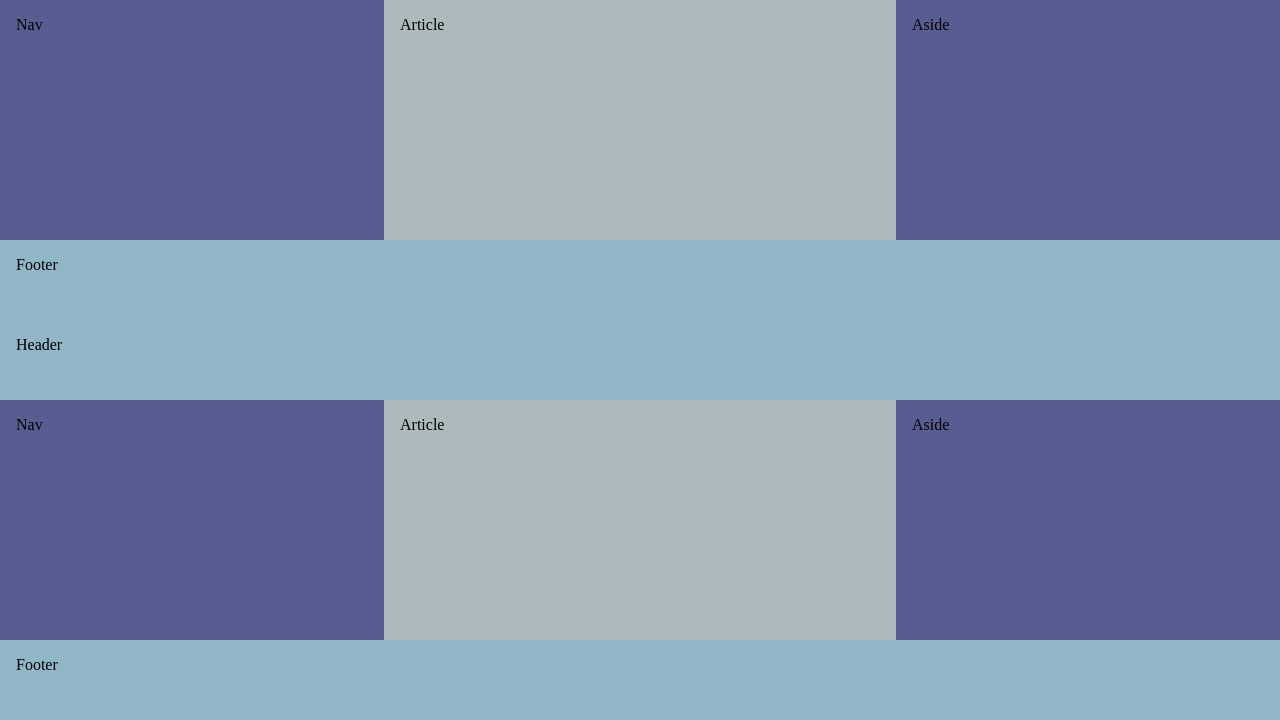
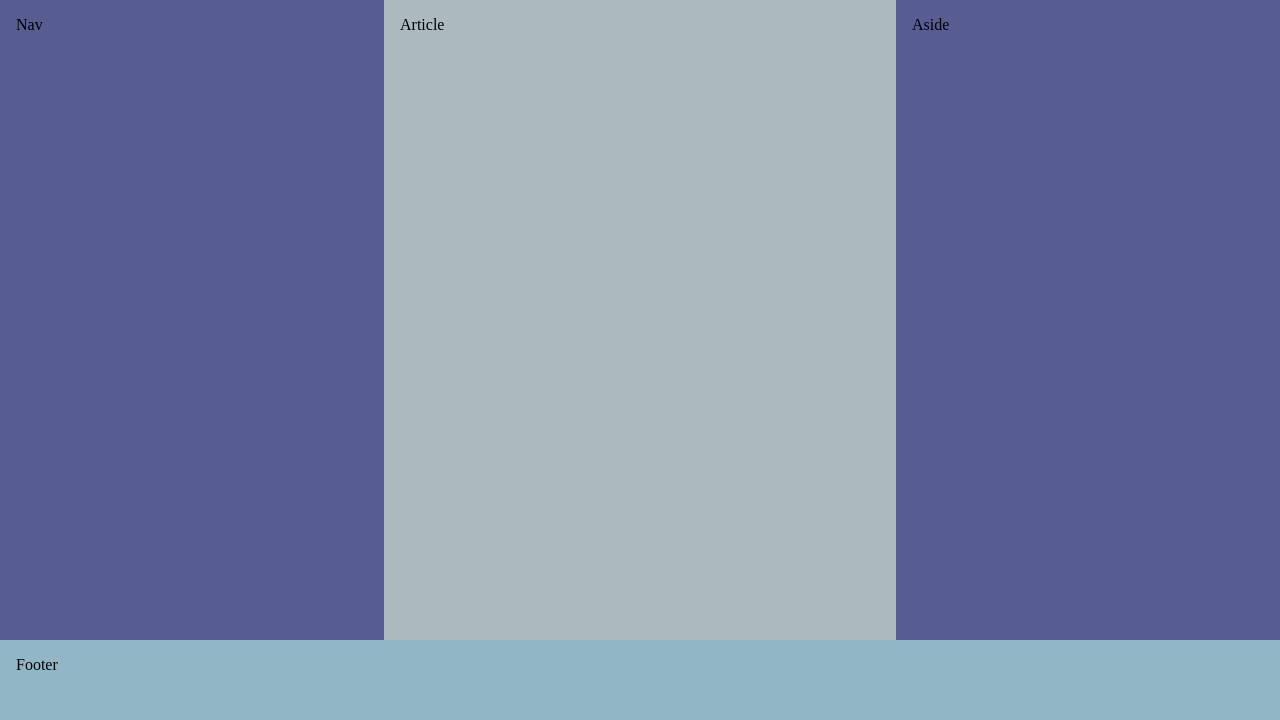
Before and after one commit to EternitySeraph/interactive-cardio-riskanalyst, a Flask app: page / in a window 1280 px wide. Shown: the part 80-800 px from the top of the page. Run offline with Flask 2, Linux system fonts and the light colour scheme.

Commit message:
delete extra text

```diff
--- a/project/templates/base.html
+++ b/project/templates/base.html
@@ -43,11 +43,3 @@ header, footer, article, nav, aside {
   </div>
   <footer>Footer</footer>
 </body>
-  <header>Header</header>
-  <div id="main">
-    <article>Article</article>
-    <nav>Nav</nav>
-    <aside>Aside</aside>
-  </div>
-  <footer>Footer</footer>
-</body>
```
